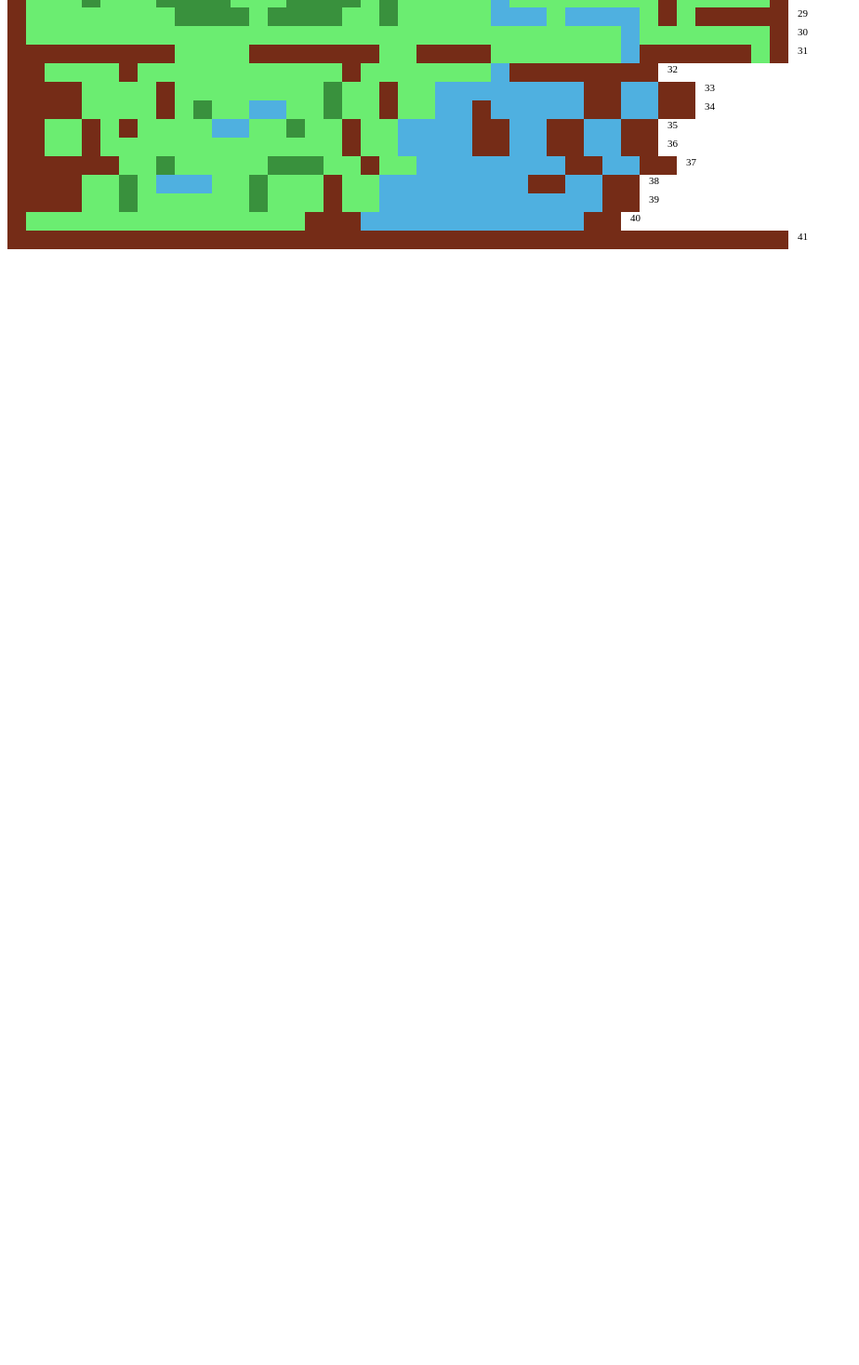
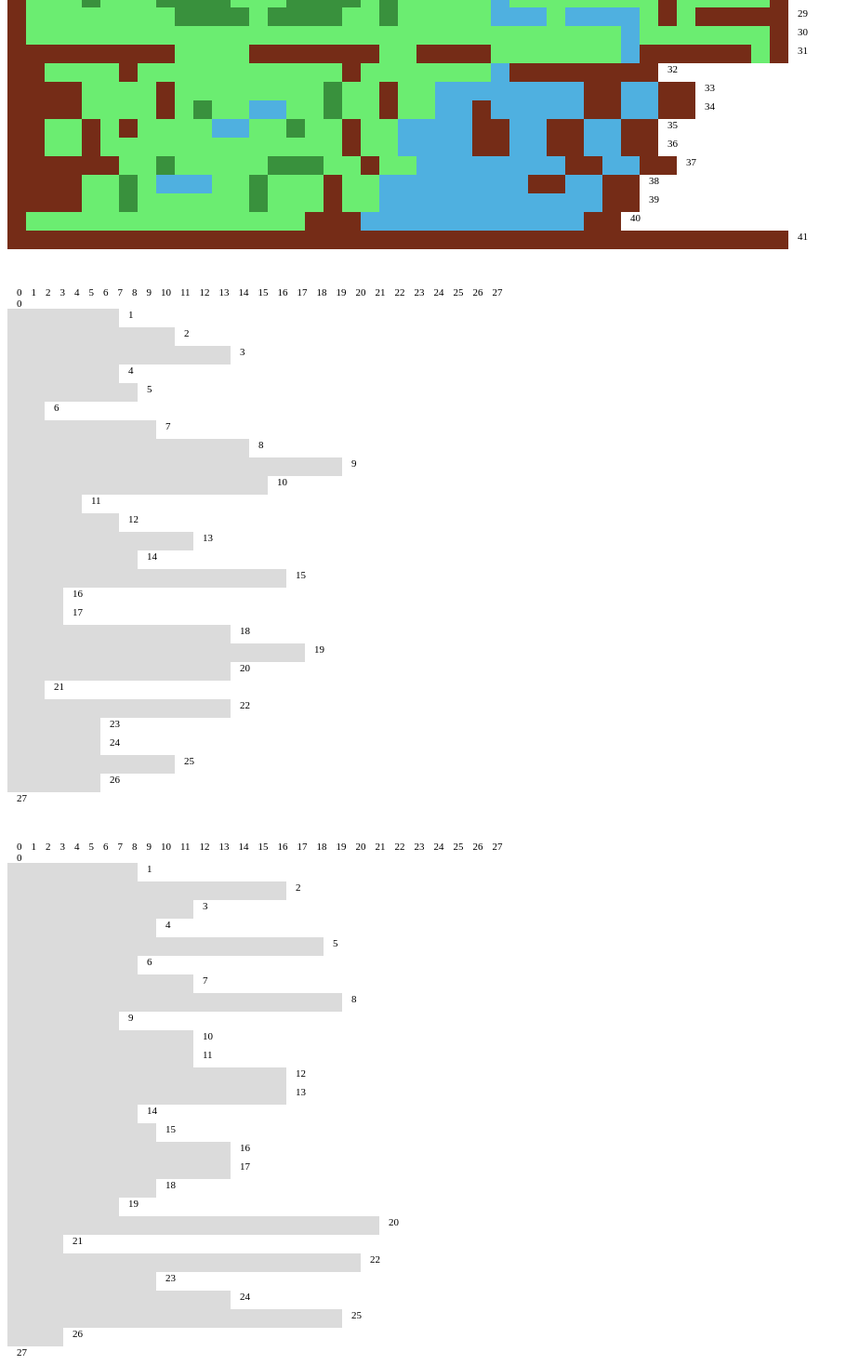
Before and after one commit to fllaviacorreia/project-template-loz-algoritm-a-star, a React (Create React App) app: page / in a window 1280 px wide. Shown: the part 624-2092 px from the top of the page at 93% size, without its empty margins (0-924 px from the left). Before the commit the page ends 900 px from the top, so only its background shows below. Built offline with nearby package versions, Linux system fonts and the light colour scheme.

Commit message:
update app js

```diff
--- a/src/App.js
+++ b/src/App.js
@@ -7,6 +7,8 @@ export default function App() {
   return (
     <div className="App">
       <div className="column">{SetMatriz(Matriz42x42)}</div>
+      <div className="column">{SetMatriz(Matriz1_28x28)}</div>
+      <div className="column">{SetMatriz(Matriz2_28x28)}</div>
     </div>
   );
 }
```
